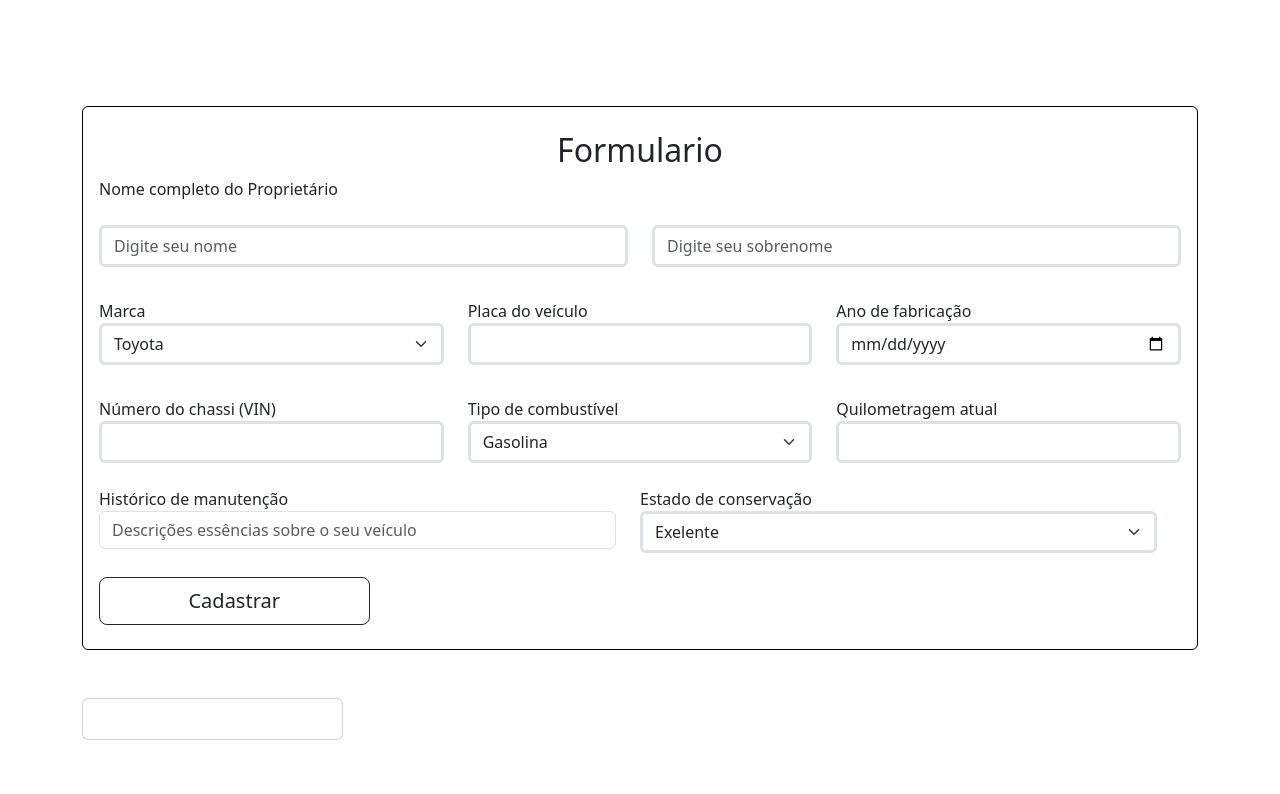
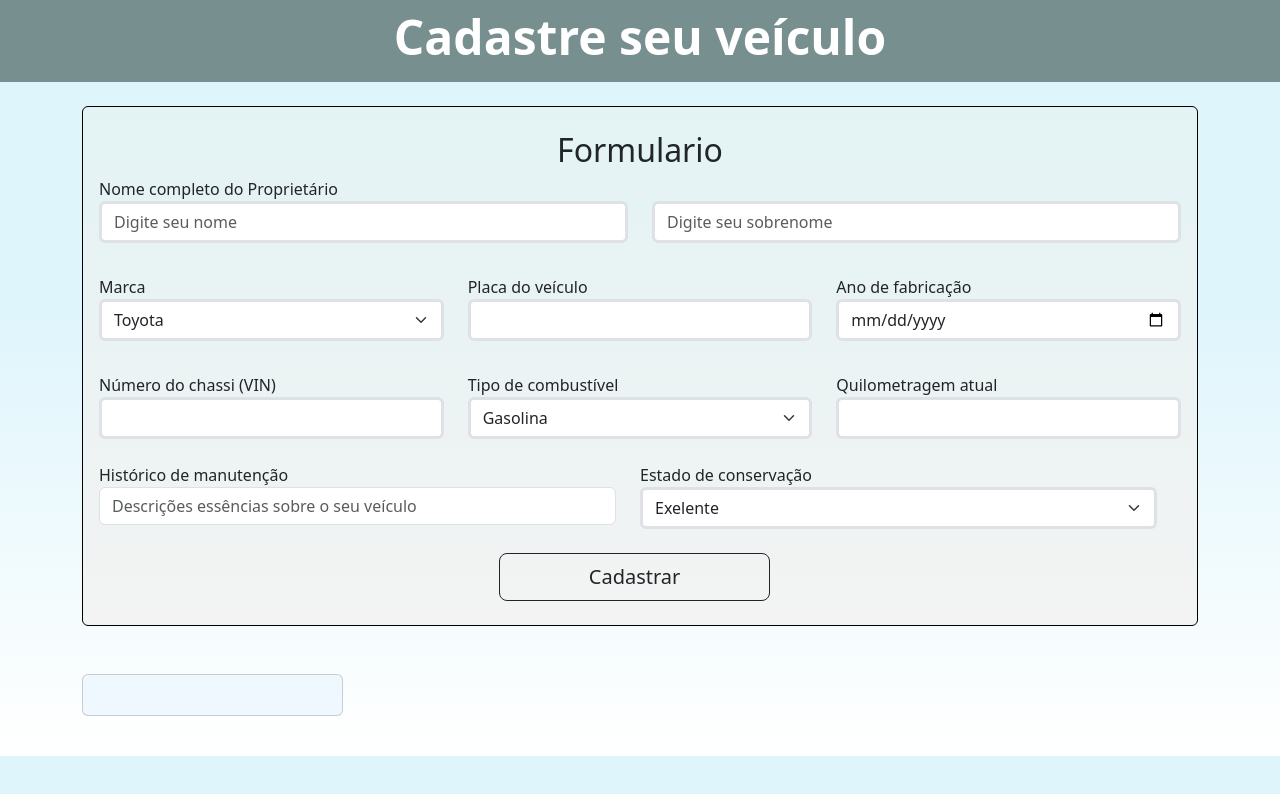
Before and after one commit to J3vilying/carros-pw-a, a plain HTML site: page index.html in a window 1280 px wide. Drawn offline with nearby package versions, Linux system fonts and the light colour scheme; files whose address does not match are found by name.

Commit message:
index.html

```diff
--- a/index.html
+++ b/index.html
@@ -20,7 +20,45 @@
   </head>
 
   <style>
+    body {
+  background: linear-gradient(
+    0deg,
+    rgb(255, 255, 255) 0%,
+    rgb(222, 245, 252) 60%
+  );
+}
 
+header {
+  background-color: rgb(120, 143, 143);
+}
+
+.card {
+  background-color: aliceblue;
+}
+
+.formulario {
+  background: linear-gradient(
+    0deg,
+    rgb(243, 243, 243) 0%,
+    rgba(227, 243, 244, 1) 100%
+  );
+}
+
+.btn {
+  position: relative;
+  left: 37%;
+}
+
+body label,
+body input {
+  display: block;
+}
+
+.radio label,
+.radio input,
+.radio span {
+  display: inline-block;
+}
   </style>
 
   <body>
```
